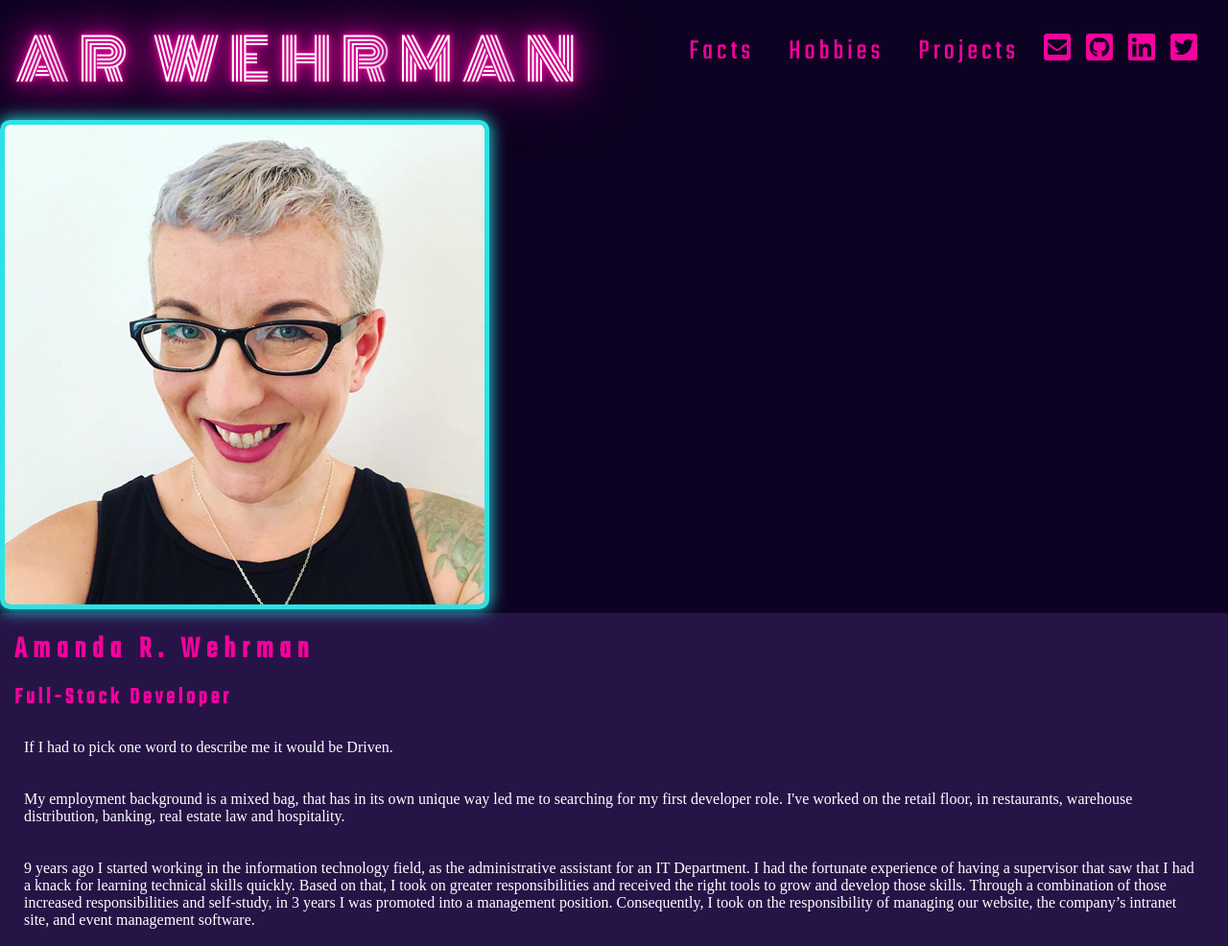
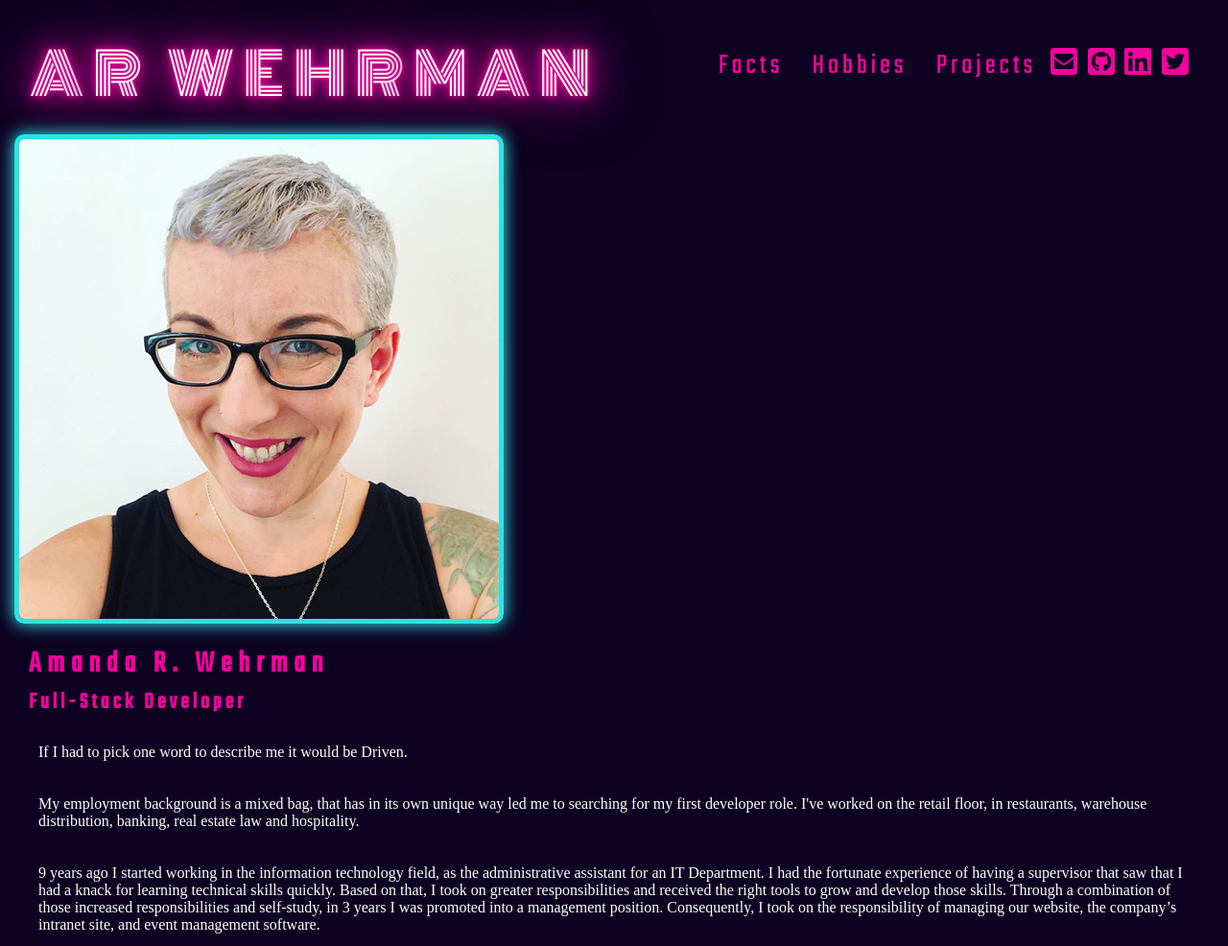
Before and after one commit to arwehrman/ar-wehrman-portfolio, a Gatsby site: page / in a window 1280 px wide. Shown: the top 986 px of the page at 96% size. Built offline with nearby package versions, Linux system fonts and the light colour scheme; Gatsby itself is replaced by a stand-in of ours; a web font is replaced by a local one.

Commit message:
fixed body margin and navbar spacing

```diff
--- a/src/components/about.css
+++ b/src/components/about.css
@@ -3,6 +3,7 @@
   padding: 15px;
   border-radius: 3px;
 }
+
 .about p {
   padding: 10px;
 }
--- a/src/components/layout.css
+++ b/src/components/layout.css
@@ -17,8 +17,7 @@ body {
   background-color: #0d0221;
   font-family: "Trirong", serif;
   color: #fff;
-
-  margin: 0px;
+  margin: 15px;
 }
 
 h1 {
@@ -45,13 +44,17 @@ h3 {
   padding: 1rem;
 }
 
+.topnav {
+  margin: 10px;
+}
+
 a.topnav {
   color: #f6019d;
   font-family: "Teko", sans-serif;
   font-size: 30px;
   text-decoration: none;
   letter-spacing: 4px;
-  padding: 10px;
+  padding: 5px;
 }
 
 a.topnav:hover {
@@ -63,7 +66,7 @@ a.topnav:hover {
 
 .contact-icon {
   display: inline-block;
-  margin-right: 1rem;
+  margin-right: .65rem;
 }
 
 .contact-icon svg {
@@ -77,22 +80,6 @@ a.topnav:hover {
 .content {
   padding: 50px;
   margin: 20px;
-}
-
-
-/* About */
-.about {
-  background-color: #261447;
-  padding: 15px;
-  border-radius: 3px;
-}
-.about p {
-  padding: 10px;
-}
-.about h1 {
-  padding-bottom: 10px;
-  font-family: "Teko", sans-serif;
-  color: #f6019d
 }
 
 .headshot {
--- a/src/components/layout.js
+++ b/src/components/layout.js
@@ -9,7 +9,7 @@ import "./layout.css"
 library.add(fab, faEnvelopeSquare)
 
 const ListLink = props => (
-  <li style={{ display: `inline-block`, marginRight: `1rem` }}>
+  <li style={{ display: `inline-block`}}>
     <Link className="topnav" to={props.to}>{props.children}</Link>
   </li>
 )
--- a/src/components/project.css
+++ b/src/components/project.css
@@ -10,7 +10,12 @@
     display: flex;
     flex-wrap: wrap;
     justify-content: space-between;
+    background-color: #ff6c11;
   }
+
+.project {
+  padding: 10px;
+}
 
   .project-preview {
     padding: 10px;
@@ -25,6 +30,7 @@
   text-decoration: none;
   color: #ff6c11;
 }
+
 .project {
   margin: 10px;
 }
--- a/src/components/projects.js
+++ b/src/components/projects.js
@@ -17,7 +17,7 @@ const Projects = () => {
             image {
               publicURL
               childImageSharp {
-                fluid {
+                fluid{
                   ...GatsbyImageSharpFluid
                 }
               }
--- a/src/templates/project.js
+++ b/src/templates/project.js
@@ -14,7 +14,7 @@ export const query = graphql`
       requirements
       image {
         childImageSharp {
-          fluid {
+          fluid{
             ...GatsbyImageSharpFluid
           }
         }
@@ -35,7 +35,7 @@ const ProjectTemplate = ({ data }) => {
 
   return (
     <Layout>
-      <div className="project-content">
+
       <Project
         title={title}
         projectType={projectType}
@@ -45,7 +45,6 @@ const ProjectTemplate = ({ data }) => {
         github={github}
         requirements={requirements}
       />
-      </div>
 
     </Layout>
   );
```
Also changed, not shown: src/components/project.js (indentation only). Lines whose indentation alone changed are shown as unchanged.
